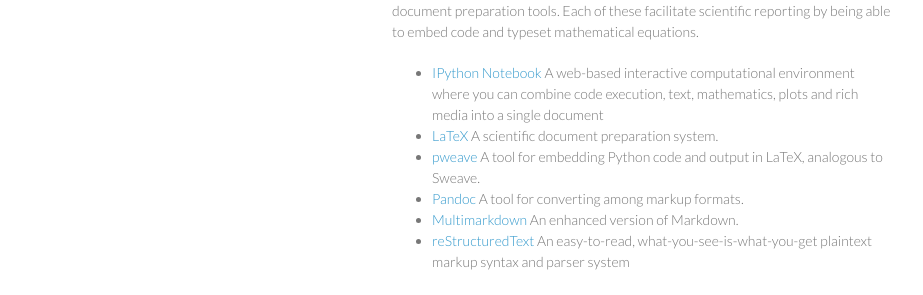
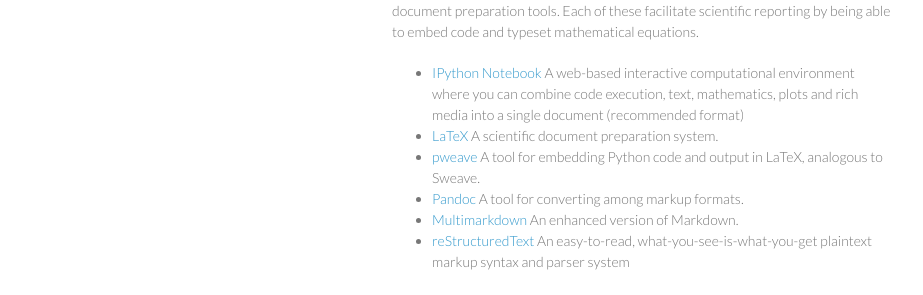
Before and after one commit to fonnesbeck/Bios8366, a Jekyll site: the page built from software.md, in a window 1280 px wide and 900 px high, scrolled down 1857 px. Shown: the part 496-791 px from the top of the window, without its empty margins (178-1101 px from the left). Built offline with Jekyll 4.4.1, drawn with Linux system fonts in a browser that asks for light colours.

Commit message:
Update software.md

```diff
--- a/software.md
+++ b/software.md
@@ -79,7 +79,7 @@
 
 For preparing assignments and final projects, students may select from a variety of document preparation tools. Each of these facilitate scientific reporting by being able to embed code and typeset mathematical equations.
 
-* [IPython Notebook](http://ipython.org/notebook.html "The IPython Notebook &mdash; IPython") A web-based interactive computational environment where you can combine code execution, text, mathematics, plots and rich media into a single document
+* [IPython Notebook](http://ipython.org/notebook.html "The IPython Notebook &mdash; IPython") A web-based interactive computational environment where you can combine code execution, text, mathematics, plots and rich media into a single document (recommended format)
 * [LaTeX](http://www.latex-project.org) A scientific document preparation system.
 * [pweave](http://mpastell.com/pweave/ "About Pweave &mdash; Pweave - reports from data with Python") A tool for embedding Python code and output in LaTeX, analogous to Sweave.
 * [Pandoc](http://johnmacfarlane.net/pandoc/ "Pandoc - About pandoc") A tool for converting among markup formats.
```
